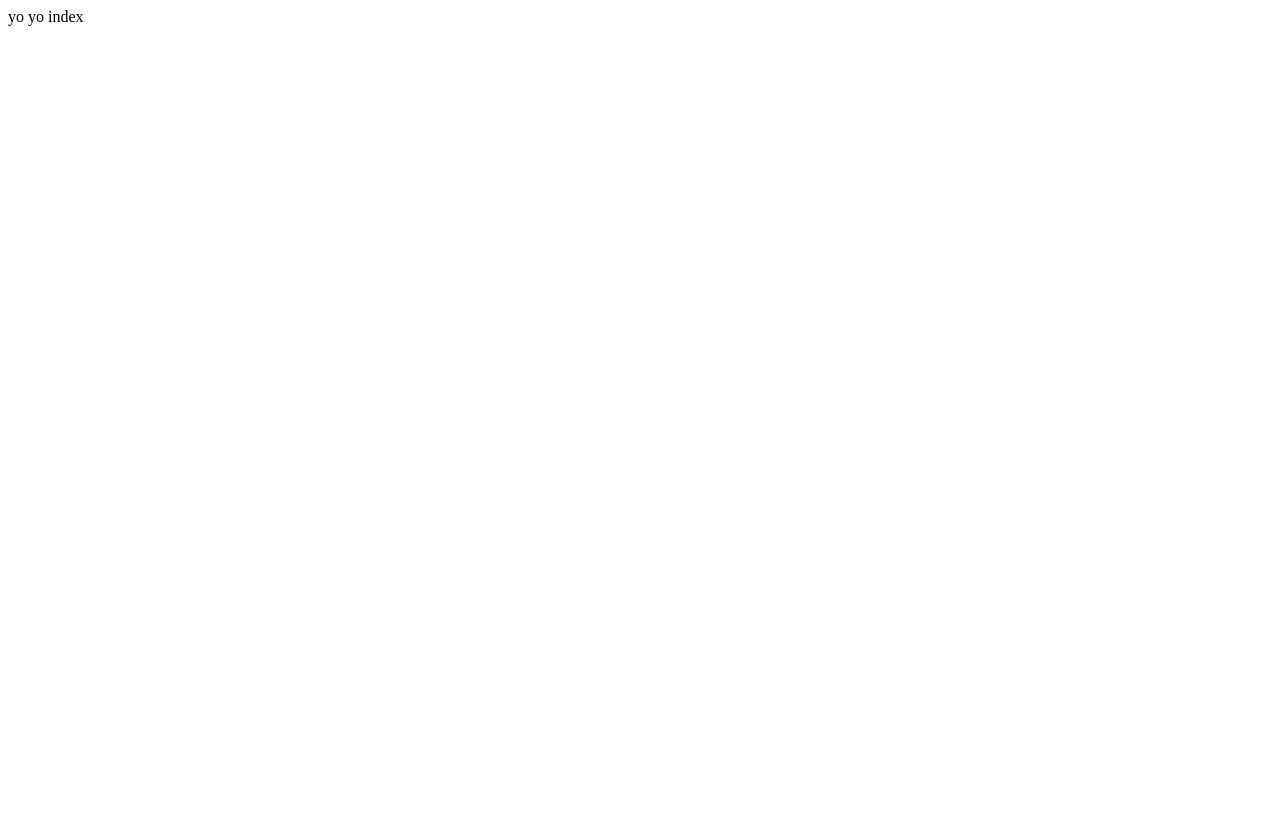
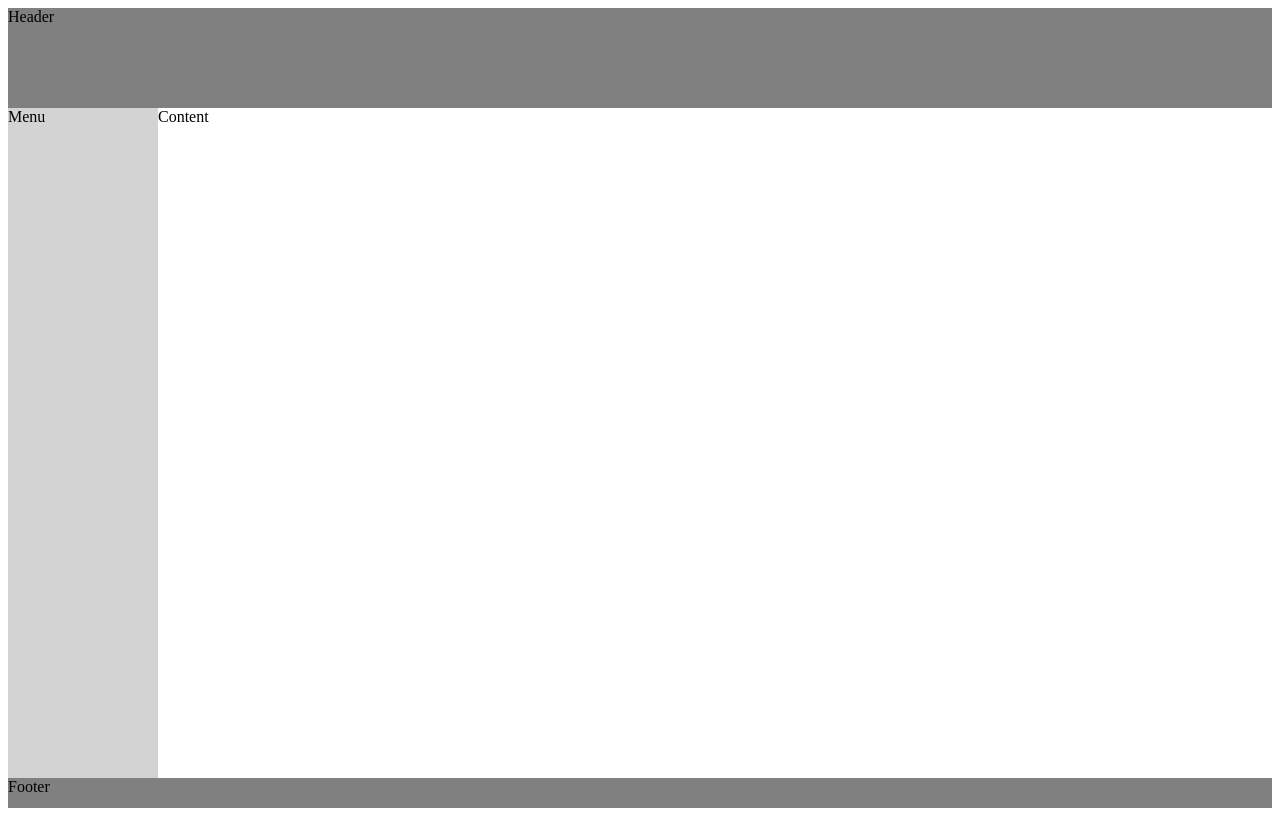
Before and after one commit to dawgdays/dawgdays.github.io, a plain HTML site: page index.html in a window 1280 px wide. Drawn offline with Linux system fonts and the light colour scheme.

Commit message:
Adding basic css grid layout

```diff
--- /dev/null
+++ b/index.css
@@ -0,0 +1,34 @@
+.header {
+    grid-area: header;
+    background-color: grey;
+}
+
+.menu {
+    grid-area: menu;
+    background-color: lightgrey;
+}
+
+.content {
+    grid-area: content;
+}
+
+.footer {
+    grid-area: footer;
+    background-color: grey;
+}
+
+.grid {
+    min-height: 100vh;
+    display: grid;
+    grid-template-areas: "header header" "menu content" "footer footer";
+    grid-template-columns: 150px 1fr;
+    grid-template-rows: 100px 1fr 30px;
+}
+
+@media screen and (max-width: 600px) {
+    .grid {
+        grid-template-areas: "header" "menu" "content" "footer";
+        grid-template-columns: 1fr;
+        grid-template-rows: 100px 50px 1fr 30px;
+    }
+}
--- a/index.html
+++ b/index.html
@@ -1 +1,28 @@
-yo yo index
+<!doctype html>
+<html lang="en">
+  <head>
+    <title>Dawg Days 2018</title>
+    <!-- Required meta tags -->
+    <meta charset="utf-8">
+    <meta content="width=device-width, initial-scale=1.0, maximum-scale=1.0, user-scalable=0" name="viewport" />
+
+    <meta http-equiv="X-UA-Compatible" content="IE=edge,chrome=1" />
+
+    <!--     Fonts and icons     -->
+    <link rel="stylesheet" type="text/css" href="https://fonts.googleapis.com/css?family=Roboto:300,400,500,700|Roboto+Slab:400,700|Material+Icons" />
+    <link rel="stylesheet" href="https://maxcdn.bootstrapcdn.com/font-awesome/latest/css/font-awesome.min.css" />
+
+    <link rel="stylesheet" type="text/css" href="index.css" />
+
+  </head>
+  <body>
+
+    <div class="grid">
+        <div class="header">Header</div>
+        <div class="menu">Menu</div>
+        <div class="content">Content</div>
+        <div class="footer">Footer</div>
+    </div>
+
+  </body>
+</html>
```
